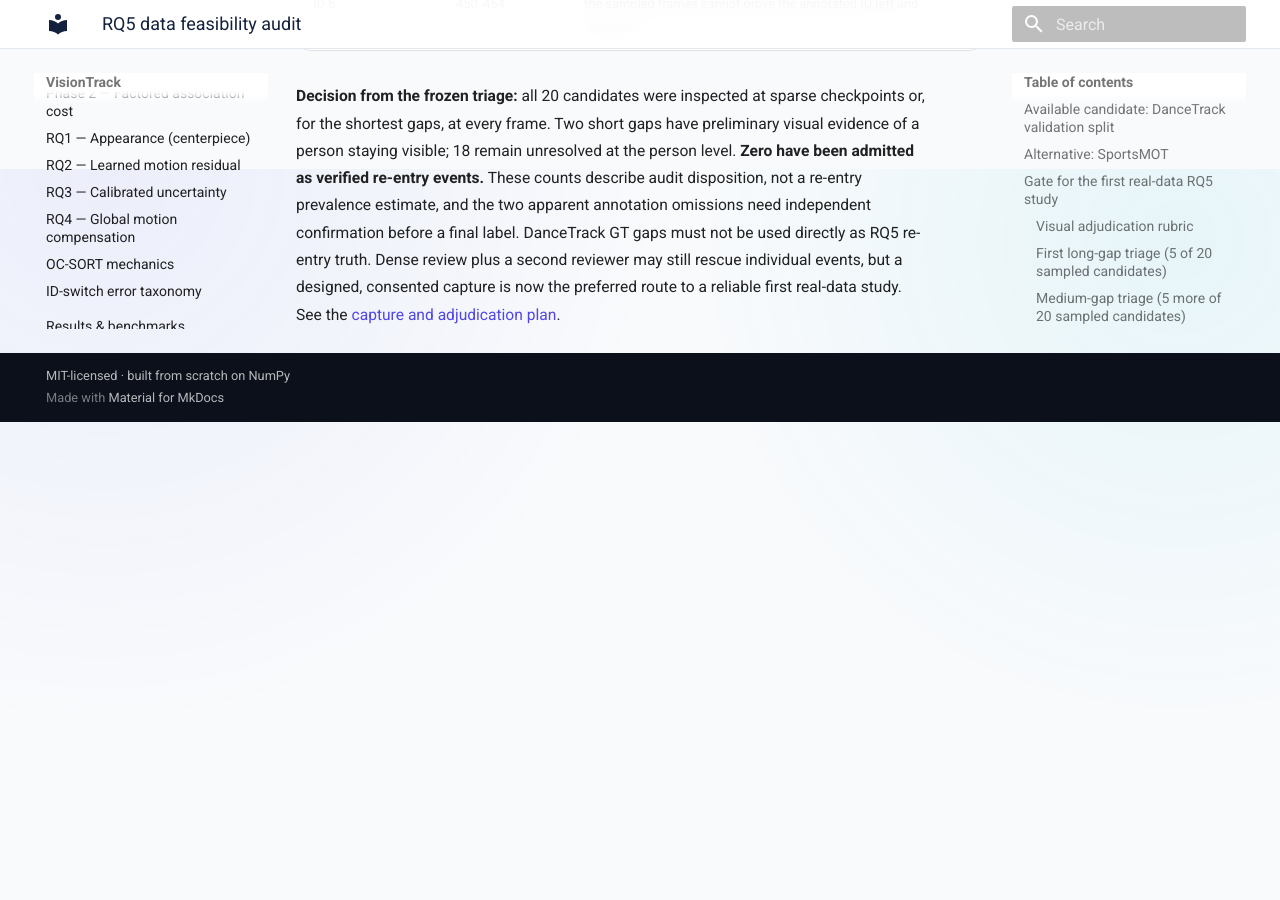
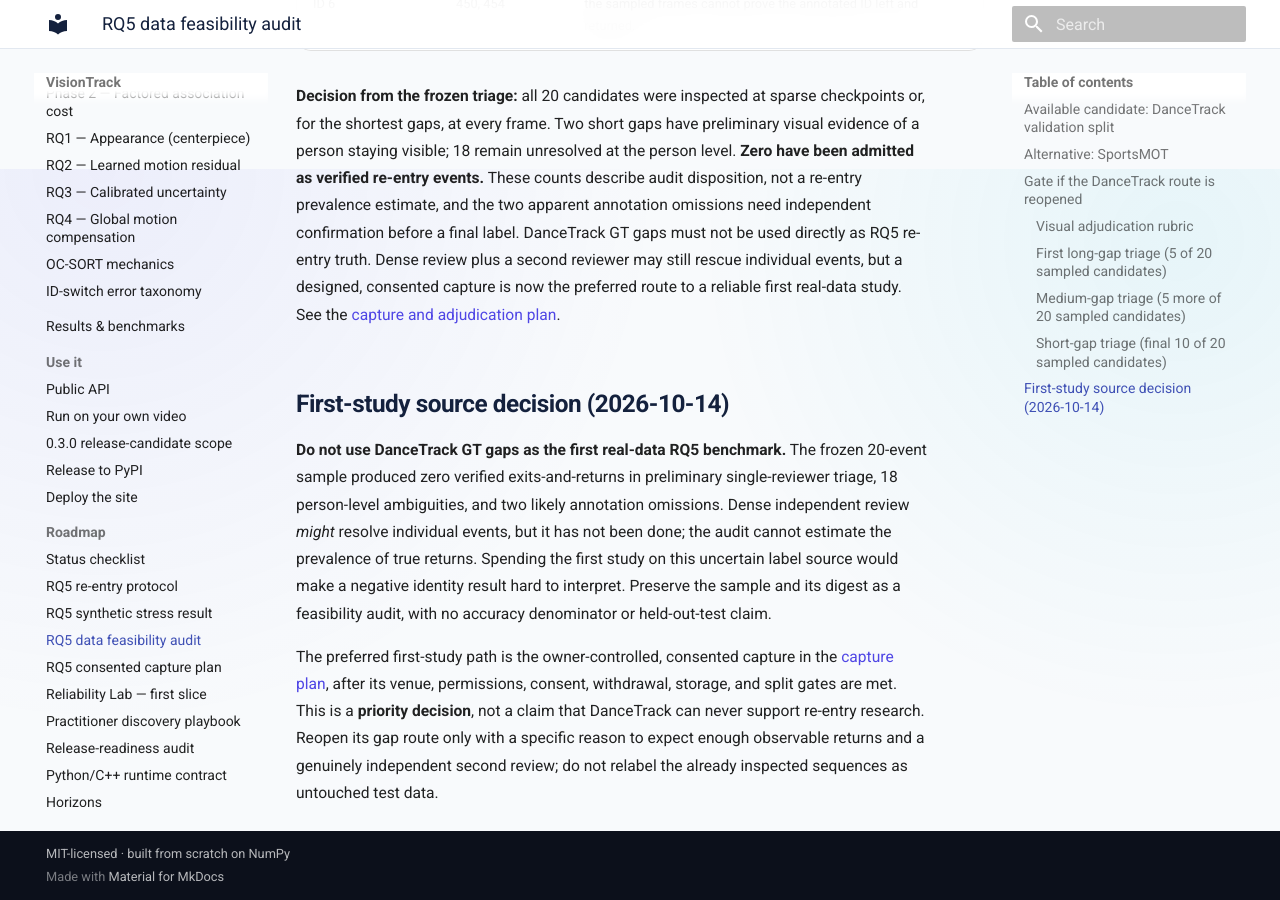
Before and after one commit to hulagerushikesh/visiontrack, an MkDocs documentation site: the page built from docs/IDENTITY_CONTINUITY_DATA_AUDIT.md, in a window 1280 px wide and 900 px high, scrolled down 6131 px. Built offline with MkDocs 1.6.1 and Material for MkDocs 9.7.7, drawn with Linux system fonts in a browser that asks for light colours; before the commit the page ends 6553 px from its top, so only the background shows below that; some of the changed text lies outside the part shown.

Commit message:
docs: choose consented source for first re-entry study

```diff
--- a/docs/IDENTITY_CONTINUITY_DATA_AUDIT.md
+++ b/docs/IDENTITY_CONTINUITY_DATA_AUDIT.md
@@ -74,7 +74,7 @@
 the local dataset path and exact accepted terms; the caches alone do not
 establish a publishable RQ5 protocol.
 
-## Gate for the first real-data RQ5 study
+## Gate if the DanceTrack route is reopened
 
 1. Review the upstream dataset conditions again at execution time and record
    the exact source/version and permitted use. Keep raw media local.
@@ -161,10 +161,11 @@
 **none has a verified re-entry label**. This is neither a measured zero
 re-entry rate nor evidence that an identity method failed. These reviewed
 sequences are development/audit exposure and cannot be called untouched
-held-out test recordings. Continue with dense frame-by-frame review and a
-second reviewer before any event is admitted to an RQ5 evaluation. If that
-cannot yield reliable identity truth, use a consented, rights-cleared capture
-with designed exits and returns instead of promoting GT gaps to labels.
+held-out test recordings. If this route is reopened, require dense
+frame-by-frame review and a second reviewer before any event is admitted to
+an RQ5 evaluation. If that cannot yield reliable identity truth, use a
+consented, rights-cleared capture with designed exits and returns instead of
+promoting GT gaps to labels.
 
 ### Short-gap triage (final 10 of 20 sampled candidates)
 
@@ -197,3 +198,22 @@
 still rescue individual events, but a designed, consented capture is now the
 preferred route to a reliable first real-data study. See the
 [capture and adjudication plan](IDENTITY_CONTINUITY_CAPTURE_PLAN.md).
+
+## First-study source decision (2026-10-14)
+
+**Do not use DanceTrack GT gaps as the first real-data RQ5 benchmark.** The
+frozen 20-event sample produced zero verified exits-and-returns in preliminary
+single-reviewer triage, 18 person-level ambiguities, and two likely annotation
+omissions. Dense independent review *might* resolve individual events, but it
+has not been done; the audit cannot estimate the prevalence of true returns.
+Spending the first study on this uncertain label source would make a negative
+identity result hard to interpret. Preserve the sample and its digest as a
+feasibility audit, with no accuracy denominator or held-out-test claim.
+
+The preferred first-study path is the owner-controlled, consented capture in
+the [capture plan](IDENTITY_CONTINUITY_CAPTURE_PLAN.md), after its venue,
+permissions, consent, withdrawal, storage, and split gates are met. This is a
+**priority decision**, not a claim that DanceTrack can never support re-entry
+research. Reopen its gap route only with a specific reason to expect enough
+observable returns and a genuinely independent second review; do not relabel
+the already inspected sequences as untouched test data.
--- a/docs/STATUS.md
+++ b/docs/STATUS.md
@@ -155,6 +155,9 @@
 - [x] RQ5 grouped descriptive uncertainty: participant/recording-connected
       bootstrap for future real-video scoring, with no claim of a certified
       operating-risk bound or real-data result
+- [x] First-study data-source decision: preserve the DanceTrack gap audit but
+      do not use its unverified gaps as re-entry truth; prioritize an
+      owner-controlled, consented capture after rights and privacy review
 - [ ] H3.3 — practitioner validation and initial vertical selection
 - [ ] Selective anonymous identity-continuity **real-data** research under
       bounded memory and a rights-reviewed evaluation protocol
```
Also changed, not shown: docs/NEXT_STEPS.md (+7 -4 lines), docs/PRODUCT_RESEARCH_STRATEGY.md (+15 -10 lines).
